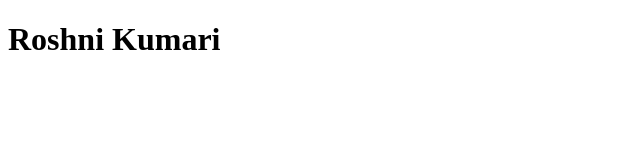
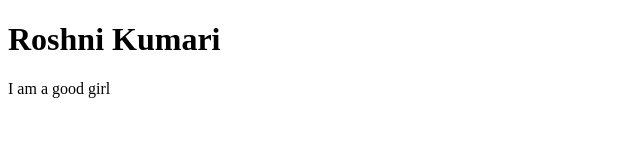
Before and after one commit to Roshni2809/login-page, a plain HTML site: page index.html in a window 1280 px wide. Shown: the whole page, without its empty margins (0-640 px from the left). Drawn offline with Linux system fonts and the light colour scheme.

Commit message:
style added

```diff
--- a/index.html
+++ b/index.html
@@ -7,5 +7,6 @@
 </head>
 <body>
     <h1>Roshni Kumari</h1>
+    <p>I am a good girl</p>
 </body>
 </html>
```
Also changed, not shown: style.css (added).
